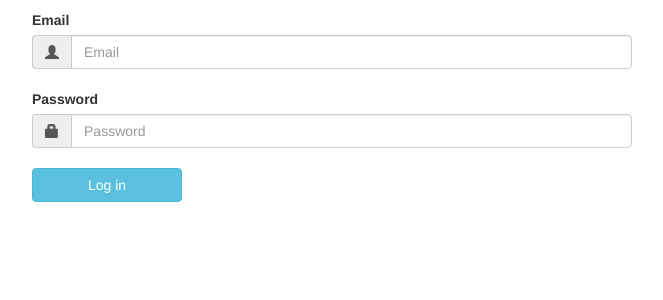
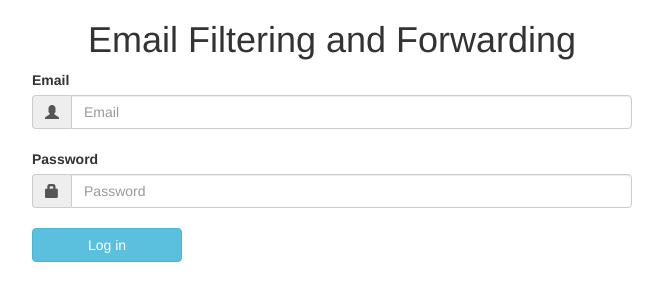
Before and after one commit to randytsmith/Gmailfilter, a website: page index.html in a window 1280 px wide. Shown: the whole page, without its empty margins (308-971 px from the left). Drawn offline with nearby package versions, Linux system fonts and the light colour scheme.

Commit message:
Landing Page

```diff
--- a/index.html
+++ b/index.html
@@ -13,6 +13,7 @@
 
   <body>
     <!-- main -->
+    <h1 style = "text-align: center"> Email Filtering and Forwarding</h1>
     <form id="main" class="format">
       <label for="usr">Email</label>
       <div class="input-group">
@@ -30,6 +31,5 @@
     <footer>
       <script src="https://ajax.googleapis.com/ajax/libs/jquery/3.2.1/jquery.min.js"></script>
       <script src="https://maxcdn.bootstrapcdn.com/bootstrap/3.3.7/js/bootstrap.min.js"></script>
-      <!-- <script src="/js/client.js"></script> -->
     </footer>
   </body>
```
